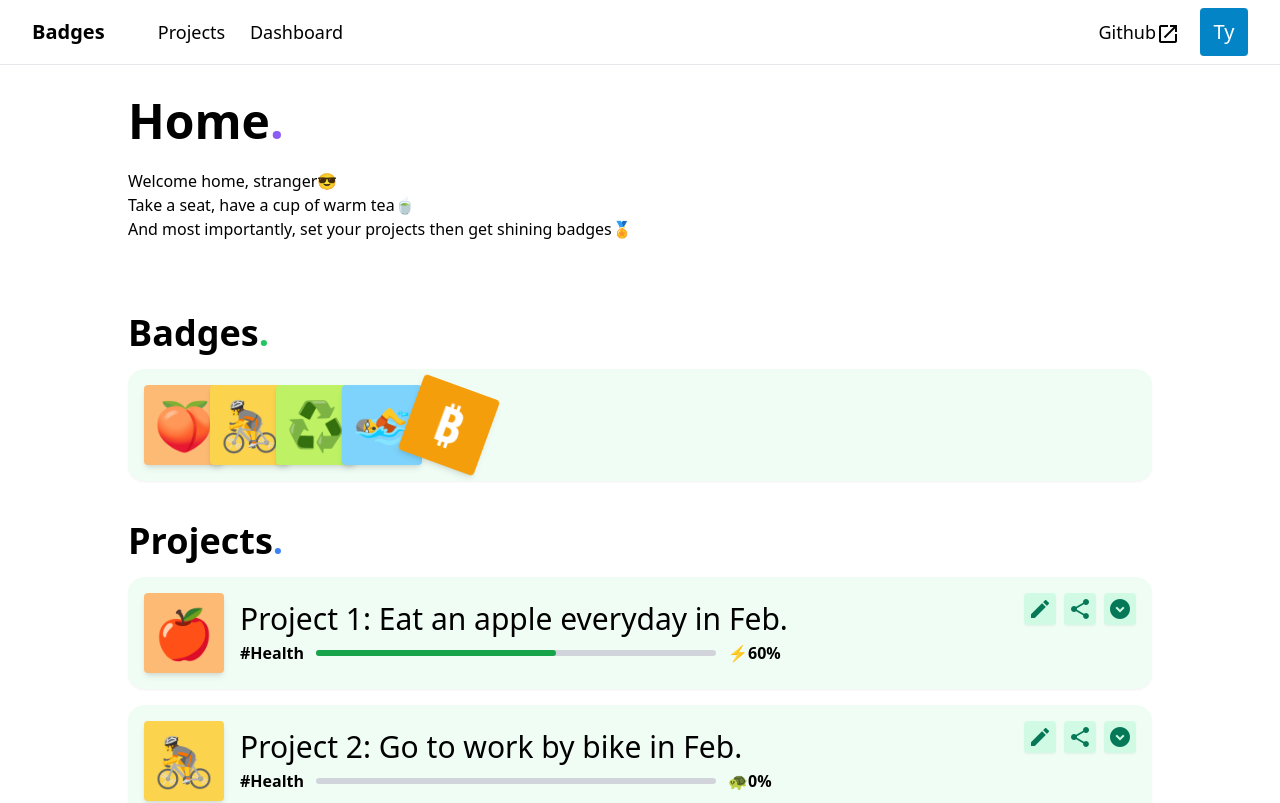
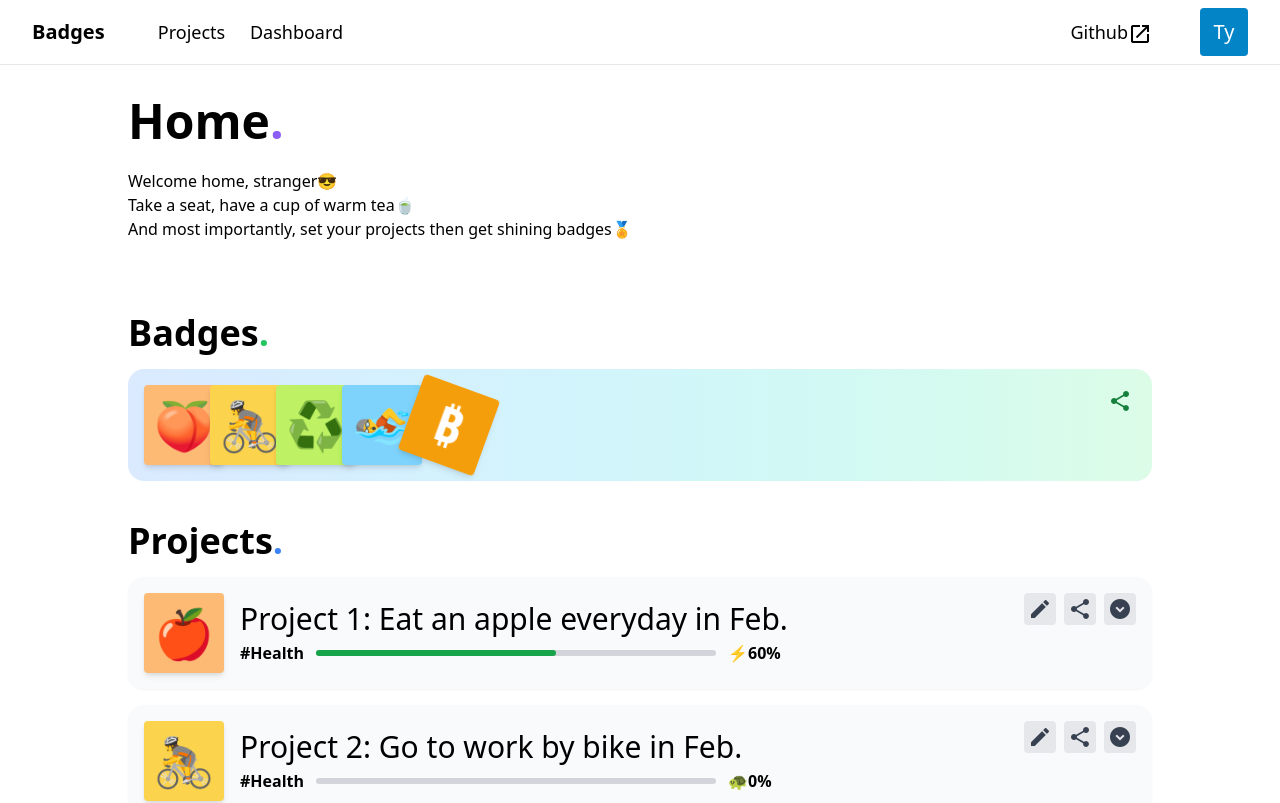
Before and after one commit to paperplane110/badges-fe, a Nuxt app: page / in a window 1280 px wide. Shown: the top 803 px of the page. Built offline with nearby package versions, Linux system fonts and the light colour scheme.

Commit message:
Feat: add interesting checkbox

```diff
--- /dev/null
+++ b/components/Kr/checkbox.vue
@@ -0,0 +1,39 @@
+<template>
+  <div class="pushable">
+    <span class="front" :class="status ? 'done' : ''" @click="press">✓</span>
+  </div>
+</template>
+
+<script setup lang='ts'>
+const status = ref(false)
+
+const press = () => {
+  status.value = !status.value
+}
+// const props = defineProps<{
+//   status: boolean
+// }>()
+</script>
+
+<style scoped>
+.pushable {
+  @apply bg-gray-500 rounded-lg p-0 cursor-pointer;
+  outline-offset: 4px;
+}
+
+.front {
+  @apply block py-1 px-2 rounded-lg border border-gray-500 bg-gray-200 text-gray-500 font-bold select-none;
+  transform: translateX(4px) translateY(-4px);
+  transition:
+    transform 200ms cubic-bezier(.3, .7, .4, 1.5);
+}
+
+.pushable:active .front {
+  transform: translateX(0px) translateY(-0px);
+}
+
+.front.done {
+  @apply bg-green-500 border-green-700 text-white;
+  transform: translateX(2px) translateY(-2px);
+}
+</style>
--- /dev/null
+++ b/components/Kr/index.vue
@@ -0,0 +1,50 @@
+<template>
+  <div class="group flex items-center gap-4 p-3 rounded-2xl max-w-150 cursor-pointer hover:(bg-gray-200)" @click="press">
+    <div class="pushable">
+      <span class="front" :class="status ? 'done' : ''">✓</span>
+    </div>
+    <slot></slot>
+  </div>
+</template>
+
+<script setup lang='ts'>
+type krProps = {
+  status: string
+}
+const props = defineProps<krProps>()
+
+const statusColor = computed(() => {
+  if (props.status === 'done') return "bg-emerald-400"
+  else if (props.status === 'beyond') return "bg-indigo-400"
+  else return "bg-gray-400"
+})
+
+const status = ref(false)
+
+const press = () => {
+  status.value = !status.value
+}
+</script>
+
+<style scoped>
+.pushable {
+  @apply bg-gray-500 rounded-lg p-0 cursor-pointer;
+  outline-offset: 4px;
+}
+
+.front {
+  @apply block py-1 px-2 rounded-lg border border-gray-500 bg-gray-200 text-gray-500 font-bold select-none;
+  transform: translateX(4px) translateY(-4px);
+  transition:
+    transform 150ms cubic-bezier(.3, .7, .4, 2.5);
+}
+
+.pushable:active .front {
+  transform: translateX(2px) translateY(-2px);
+}
+
+.front.done {
+  @apply bg-green-500 border-green-700 text-white;
+  transform: translateX(2px) translateY(-2px);
+}
+</style>
--- a/components/NavBar/index.vue
+++ b/components/NavBar/index.vue
@@ -50,8 +50,8 @@
 
         </NuxtLink>
       </div>
-      <div class="flex items-center gap-5">
-        <NuxtLink class="text-lg hover:(underline)" to="https://github.com/paperplane110/badges-fe" target="_blank">
+      <div class="flex items-center">
+        <NuxtLink class="text-lg mr-12 hover:(underline)" to="https://github.com/paperplane110/badges-fe" target="_blank">
           Github<span class="material-icons align-middle">open_in_new</span>
         </NuxtLink>
         <button class="grid place-items-center w-12 h-12 rounded-1 bg-sky-600 text-white text-xl">
--- a/components/Project/index.vue
+++ b/components/Project/index.vue
@@ -1,35 +1,37 @@
 <template>
   <div id="one-project"
-    class="relative flex flex-col bg-green-50 p-4 my-4 rounded-2xl shadow-sm transition hover:shadow-md">
+    class="relative flex flex-col bg-gray-50 p-4 my-4 rounded-2xl shadow-sm transition hover:shadow-md">
     <div id="funtions" class="absolute right-4 flex gap-2">
-      <Btn class="bg-emerald-100 rounded-1" title="Edit">
+      <Btn class="bg-gray-200 rounded-1" title="Edit">
         <!-- TODO: Edit the project -->
-        <span class="material-icons text-emerald-700">
+        <span class="material-icons text-gray-700">
           edit
         </span>
       </Btn>
-      <Btn class="bg-emerald-100  rounded-1" title="Share">
+      <Btn class="bg-gray-200  rounded-1" title="Share">
         <!-- TODO: Generate sharing card -->
-        <span class="material-icons text-emerald-700">
+        <span class="material-icons text-gray-700">
           share
         </span>
       </Btn>
-      <Btn class="bg-emerald-100  rounded-1" title="Show KRs" @click="expandKr">
-        <span class="material-icons text-emerald-700">
+      <Btn class="bg-gray-200  rounded-1" title="Show KRs" @click="expandKr">
+        <span class="material-icons text-gray-700">
           expand_circle_down
         </span>
       </Btn>
     </div>
     <ProjectBrief v-bind="props.briefInfo" />
     <Transition>
-      <div v-if="isShow" class="ml-10 mt-4 px-4 border-l-2 border-l-emerald-700 transition-all">
+      <div v-if="isShow" class="ml-10 mt-4 px-4 border-l transition-all">
         <div v-if="props.krList.length !== 0" class="flex flex-col gap-2 ">
-          <ProjectKr v-for="(krInfo, idx) in props.krList" :key="idx" v-bind="krInfo" />
+          <Kr v-for="(krInfo, idx) in props.krList" :key="idx" v-bind="krInfo">
+            {{ krInfo.contents }}
+          </Kr>
         </div>
         <p v-else class="py-2 text-lg">
-          <span class="material-icons text-emerald-700 align-middle">info</span>
+          <span class="material-icons text-gray-700 align-middle">info</span>
           It seems that you don't have any KRs in this project,
-          set one and get start!
+          set one and get started!
         </p>
       </div>
     </Transition>
--- a/components/btn.vue
+++ b/components/btn.vue
@@ -1,5 +1,5 @@
 <template>
-    <button class=" flex justify-center items-center p-1 shadow shadow-sm transition-shadow hover:shadow-md">
-        <slot />
-    </button>
+  <button class=" flex justify-center items-center p-1 transition-shadow hover:shadow-md">
+    <slot />
+  </button>
 </template>
--- a/package.json
+++ b/package.json
@@ -12,6 +12,7 @@
     "nuxt-windicss": "^2.6.0"
   },
   "dependencies": {
-    "@fontsource/material-icons": "^4.5.4"
+    "@fontsource/material-icons": "^4.5.4",
+    "pinia": "^2.0.32"
   }
 }
--- a/pages/index.vue
+++ b/pages/index.vue
@@ -9,9 +9,19 @@
       <p>And most importantly, set your projects then get shining badges🏅</p>
     </div>
     <div id="bagdes">
-      <div class="flex mt-10 mb-4 text-4xl font-bold">Badges<p class="font-bold text-green-500">.</p>
+      <div class="flex mt-10 mb-4 text-4xl font-bold">
+        <div>Badges<span class="font-bold text-green-500">.</span></div>
       </div>
-      <div class="bg-green-50 p-4 grid grid-cols-15 rounded-2xl shadow-sm">
+      <div
+        class="relative bg-gradient-to-r from-blue-100 to-green-100 p-4 grid grid-cols-15 rounded-2xl transition-shadow duration-300 hover:(shadow-md)">
+        <div class="absolute top-4 right-4">
+          <Btn class="rounded-1" title="Share">
+            <!-- TODO: Generate sharing card -->
+            <span class="material-icons text-green-700">
+              share
+            </span>
+          </Btn>
+        </div>
         <Badge pattern="🍑" bg-color="bg-orange-300" />
         <Badge pattern="🚴" bg-color=" bg-amber-300" />
         <Badge pattern="♻️" bg-color="bg-lime-300" />
```
Also changed, not shown: 1 other file (tests, documents, lock files or other folders).
